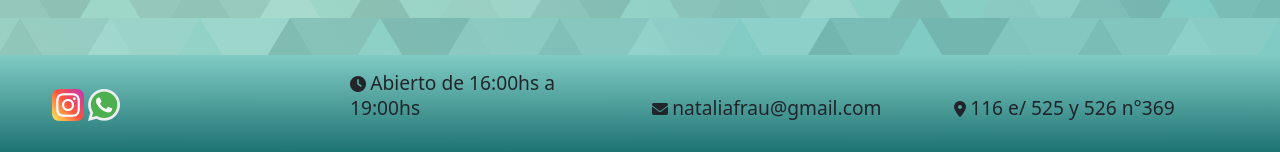
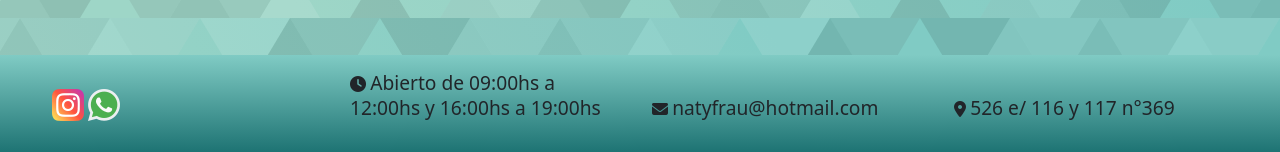
Before and after one commit to FranGFrau/Proyecto-Web, a website: page index.html in a window 1280 px wide. Shown: the part 2382-2534 px from the top of the page. Drawn offline with nearby package versions, Linux system fonts and the light colour scheme.

Commit message:
cambio de info del footer

```diff
--- a/index.html
+++ b/index.html
@@ -174,15 +174,15 @@
         <div class="row">
           <div class="col-12 col-xl-3">
             <i class="fas fa-map-marker-alt"></i>
-            <h4 class="footer__info">116 e/ 525 y 526 n°369</h4>
+            <h4 class="footer__info">526 e/ 116 y 117 n°369</h4>
           </div>
           <div class="col-12 col-xl-3">
             <i class="fas fa-envelope"></i>
-            <h4 class="footer__info">nataliafrau@gmail.com</h4>
+            <h4 class="footer__info">natyfrau@hotmail.com</h4>
           </div>
           <div class="col-12 col-xl-3">
             <i class="fas fa-clock"></i>
-            <h4 class="footer__info">Abierto de 16:00hs a 19:00hs</h4>
+            <h4 class="footer__info">Abierto de 09:00hs a 12:00hs y 16:00hs a 19:00hs</h4>
           </div>
           <div class="col-12 col-xl-3">
             <a href="https://www.facebook.com/profile.php?id=100009250829888" class="footer__redes"
```
